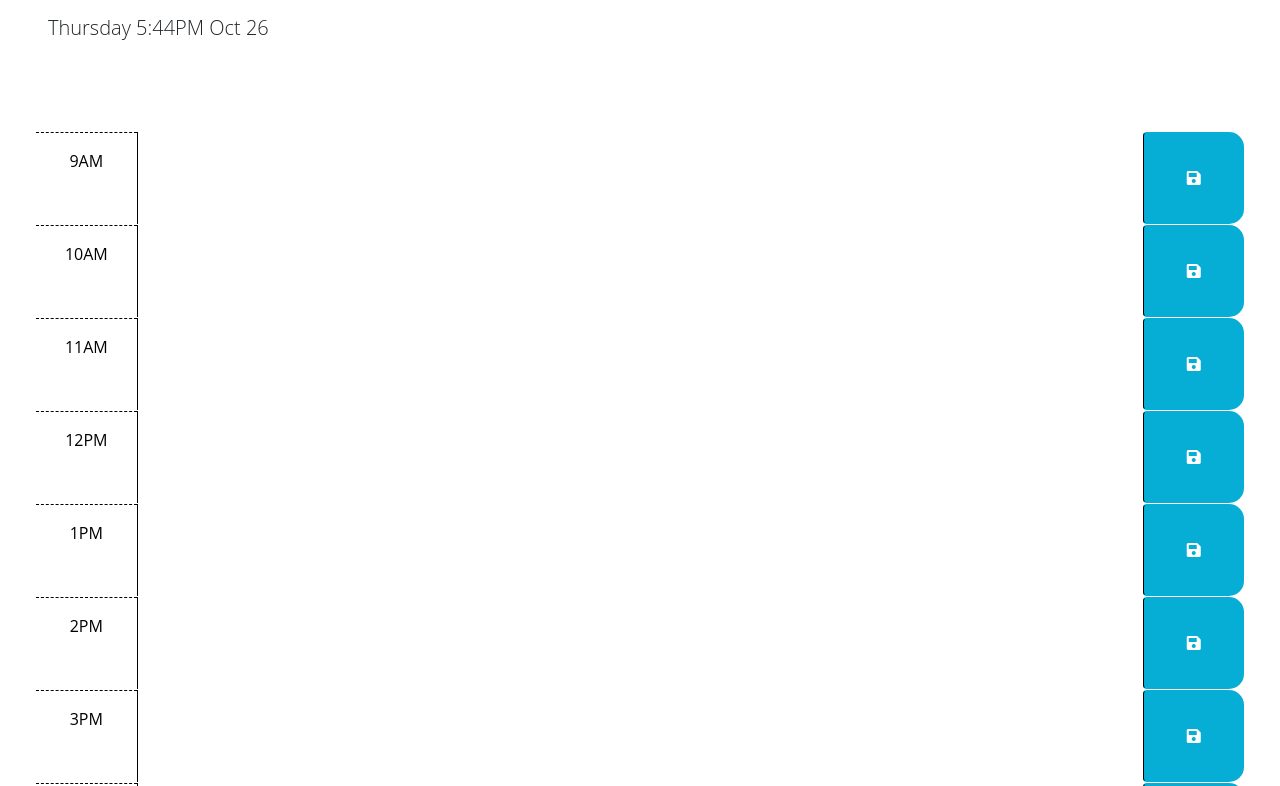
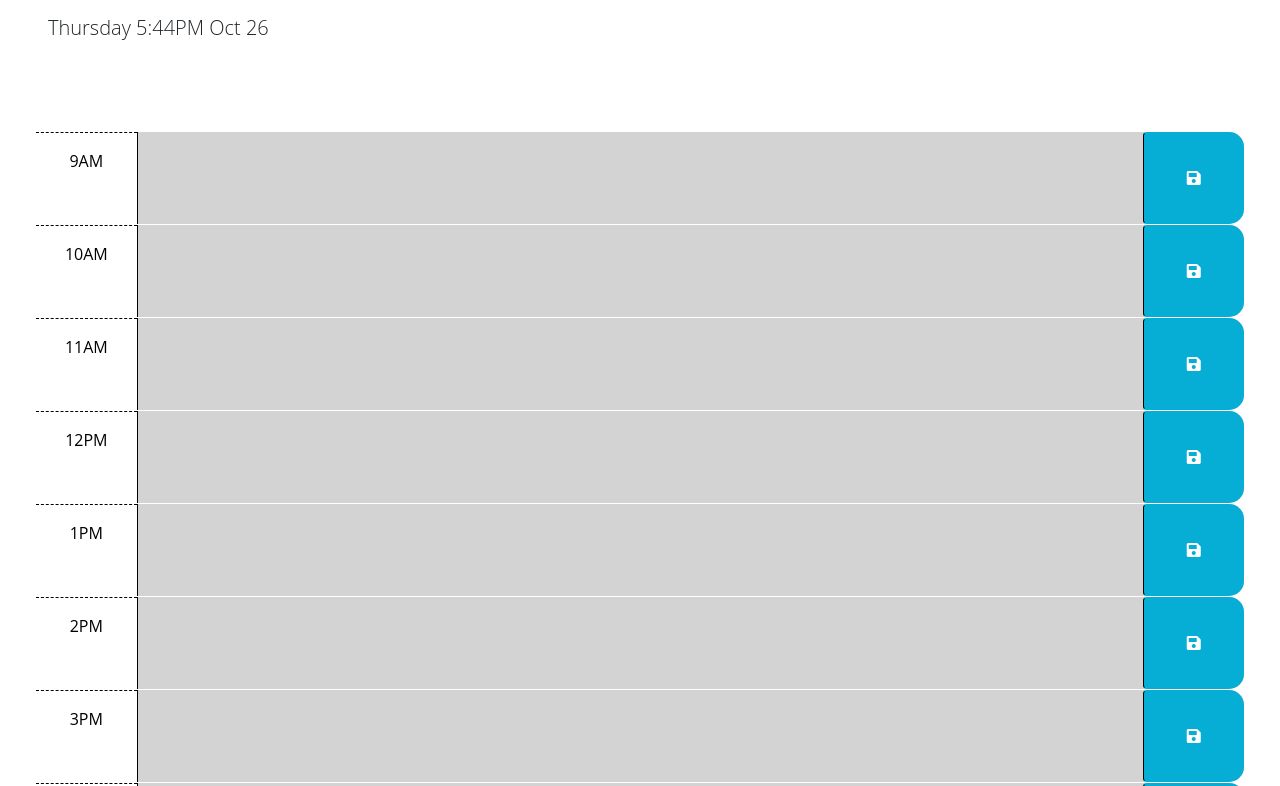
Before and after one commit to CovenantKid/glowing-octo-eureka, a plain HTML site: page index.html in a window 1280 px wide. Shown: the part 166-952 px from the top of the page. Drawn offline with nearby package versions, Linux system fonts and the light colour scheme.

Commit message:
finalized color-coding of blocks

```diff
--- a/Assets/script.js
+++ b/Assets/script.js
@@ -8,19 +8,25 @@ $(document).ready(function(){
 
 
 // grab current hour
-var hour = dayjs().format("hA");
-console.log(hour);
+var hour = dayjs().format("HH");
+console.log("current hour is",hour);
 
-// grab all time-blocks
+
 // change class of time-blocks based on hour
+// first interate through all items with class of time-block.
  for (i = 0; i < 9; i++ ){
-  var values = document.getElementsByClassName("time-block")[i].id;
+  var IDS = document.getElementsByClassName("time-block")[i].id;
 
-  console.log(values)
-  if (values > hour){
-
-  }
- }
+  // past
+  if (IDS < hour){
+    activeID = document.getElementById(IDS).classList.add("past")
+  // future
+  } else if(IDS > hour){
+    document.getElementById(IDS).classList.add("future")
+  // present
+  } else{
+    document.getElementById(IDS).classList.add("present")
+  }}
 
 
 
--- a/index.html
+++ b/index.html
@@ -42,63 +42,63 @@
         -->
 
       <!-- Example of a past time block. The "past" class adds a gray background color. -->
-      <div id="hour-9" class="row time-block " value="9">
+      <div id="09" class="row time-block " value="9">
         <div class="col-2 col-md-1 hour text-center py-3">9AM</div>
         <textarea class="col-8 col-md-10 description" rows="3"> </textarea>
         <button class="btn saveBtn col-2 col-md-1" aria-label="save">
           <i class="fas fa-save" aria-hidden="true"></i>
         </button>
       </div>
-      <div id="hour-10" class="row time-block ">
+      <div id="10" class="row time-block ">
         <div class="col-2 col-md-1 hour text-center py-3">10AM</div>
         <textarea class="col-8 col-md-10 description" rows="3"> </textarea>
         <button class="btn saveBtn col-2 col-md-1" aria-label="save">
           <i class="fas fa-save" aria-hidden="true"></i>
         </button>
       </div>
-      <div id="hour-11" class="row time-block ">
+      <div id="11" class="row time-block ">
         <div class="col-2 col-md-1 hour text-center py-3">11AM</div>
         <textarea class="col-8 col-md-10 description" rows="3"> </textarea>
         <button class="btn saveBtn col-2 col-md-1" aria-label="save">
           <i class="fas fa-save" aria-hidden="true"></i>
         </button>
       </div>
-      <div id="hour-12" class="row time-block ">
+      <div id="12" class="row time-block ">
         <div class="col-2 col-md-1 hour text-center py-3">12PM</div>
         <textarea class="col-8 col-md-10 description" rows="3"> </textarea>
         <button class="btn saveBtn col-2 col-md-1" aria-label="save">
           <i class="fas fa-save" aria-hidden="true"></i>
         </button>
       </div>
-      <div id="hour-1" class="row time-block ">
+      <div id="13" class="row time-block ">
         <div class="col-2 col-md-1 hour text-center py-3">1PM</div>
         <textarea class="col-8 col-md-10 description" rows="3"> </textarea>
         <button class="btn saveBtn col-2 col-md-1" aria-label="save">
           <i class="fas fa-save" aria-hidden="true"></i>
         </button>
       </div>
-      <div id="hour-2" class="row time-block ">
+      <div id="14" class="row time-block ">
         <div class="col-2 col-md-1 hour text-center py-3">2PM</div>
         <textarea class="col-8 col-md-10 description" rows="3"> </textarea>
         <button class="btn saveBtn col-2 col-md-1" aria-label="save">
           <i class="fas fa-save" aria-hidden="true"></i>
         </button>
       </div>
-      <div id="hour-3" class="row time-block ">
+      <div id="15" class="row time-block ">
         <div class="col-2 col-md-1 hour text-center py-3">3PM</div>
         <textarea class="col-8 col-md-10 description" rows="3"> </textarea>
         <button class="btn saveBtn col-2 col-md-1" aria-label="save">
           <i class="fas fa-save" aria-hidden="true"></i>
         </button>
       </div>
-      <div id="hour-4" class="row time-block ">
+      <div id="16" class="row time-block ">
         <div class="col-2 col-md-1 hour text-center py-3">4PM</div>
         <textarea class="col-8 col-md-10 description" rows="3"> </textarea>
         <button class="btn saveBtn col-2 col-md-1" aria-label="save">
           <i class="fas fa-save" aria-hidden="true"></i>
         </button>
       </div>
-      <div id="hour-5" class="row time-block ">
+      <div id="17" class="row time-block ">
         <div class="col-2 col-md-1 hour text-center py-3">5PM</div>
         <textarea class="col-8 col-md-10 description" rows="3"> </textarea>
         <button class="btn saveBtn col-2 col-md-1" aria-label="save">
```
